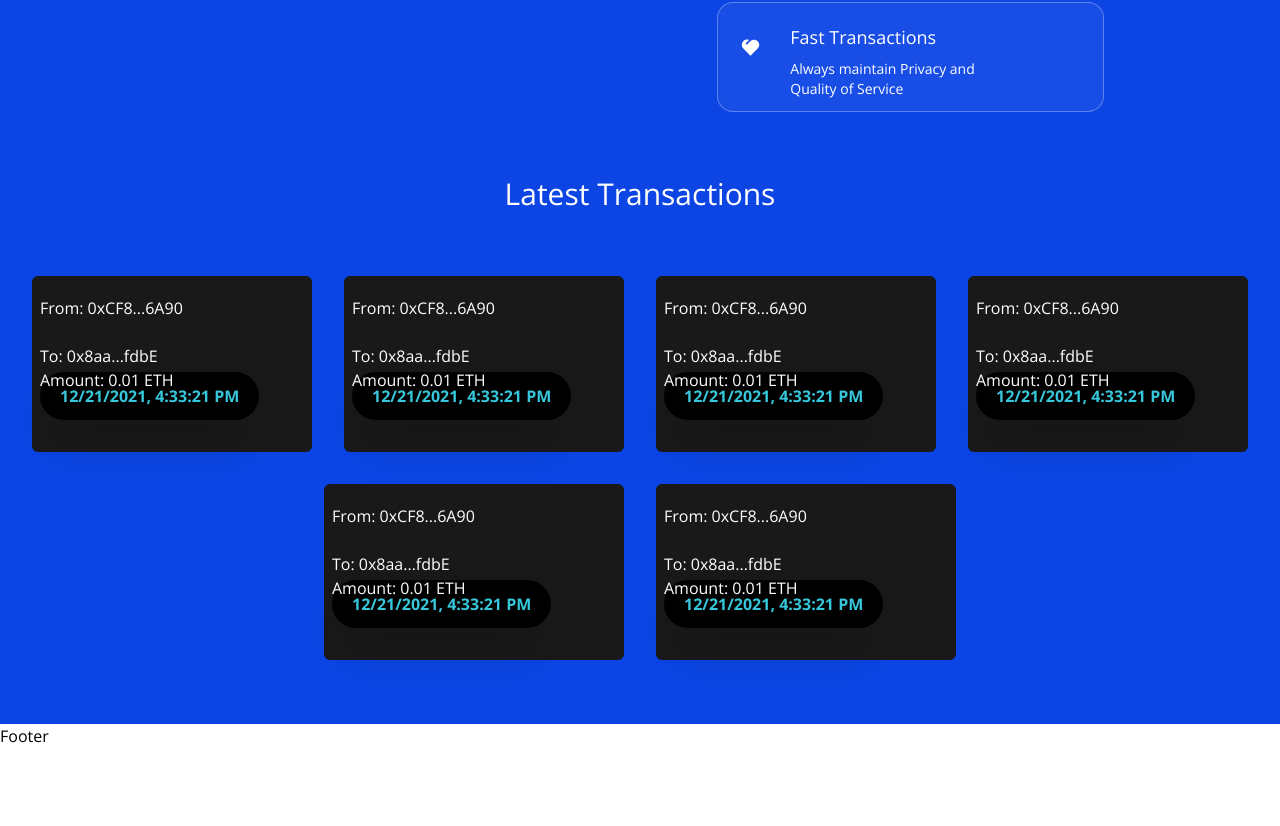
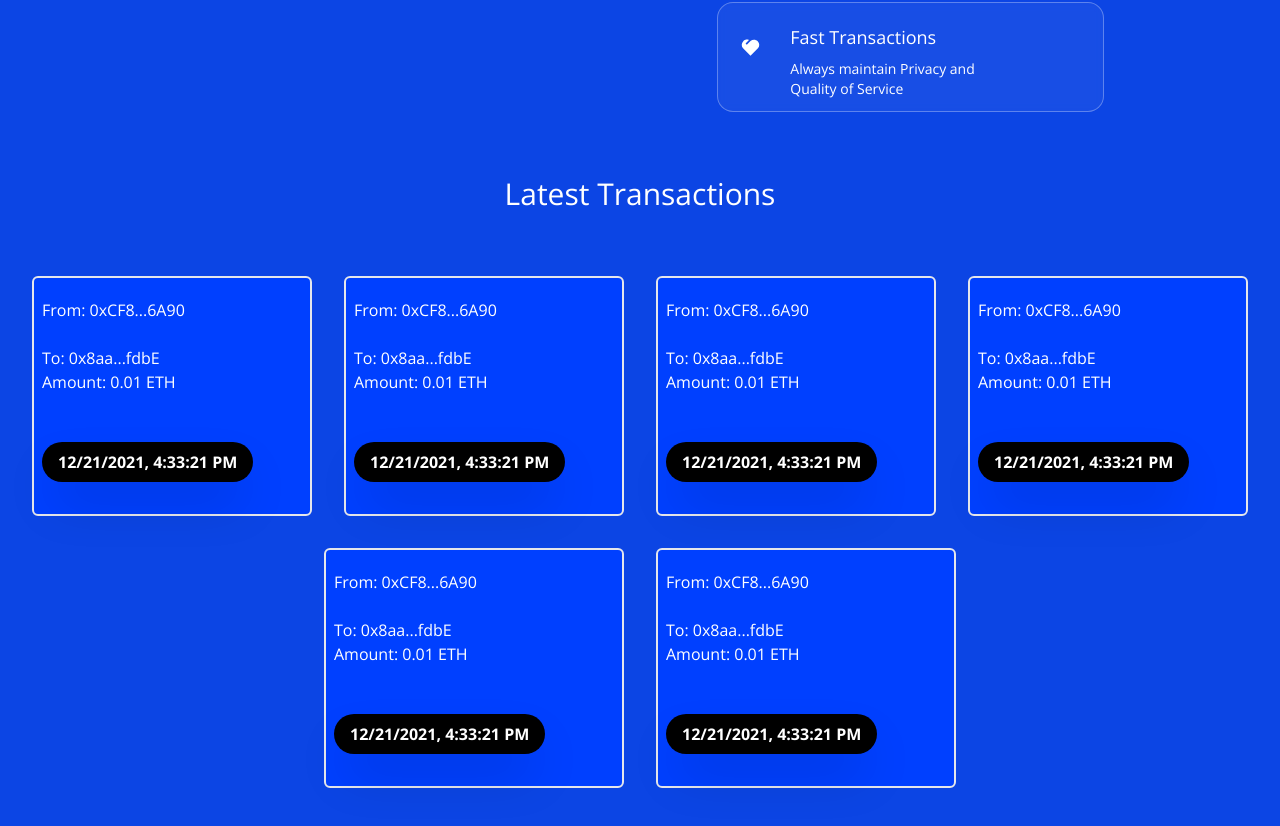
Before and after one commit to zairefrazier/Credit-DApp, a React (Vite) app in the folder client/: page / in a window 1280 px wide. Shown: the part 966-1792 px from the top of the page. Before the commit the page ends 1714 px from the top, so only its background shows below. Built offline with nearby package versions, Linux system fonts and the light colour scheme.

Commit message:
Constructing Footer

```diff
--- a/client/src/components/Footer.jsx
+++ b/client/src/components/Footer.jsx
@@ -1,8 +1,10 @@
+import logo from '../../images/logo.png'
+
 const Footer = () => {
     return (
-        <h1>
-            Footer
-        </h1>
+        <div className='w-full flex md:justify-center justify-between item-center flex-col p-4 gradient-bg-transactions'>
+
+        </div>
     );
 }
 export default Footer;
--- a/client/src/components/Transactions.jsx
+++ b/client/src/components/Transactions.jsx
@@ -10,16 +10,16 @@ import { shortenAdd } from "../utils/shortenAdd";
 
 const TransactionCard = ({ addressTo, addressFrom, timestamp,message,keyword, amount, url}) => {
     return (
-        <div className="bg-[#181918] m-4 flex-1  2xl:min-w-[450px] 2xl:max-w-[500px] sm:min-w-[270px] sm:max-w-[300px] flex-col rounded-md hover:shadow-2xl">
+        <div className="bg-[#0040ff] m-4 flex-1  2xl:min-w-[450px] 2xl:max-w-[500px] sm:min-w-[270px] sm:max-w-[300px] flex-col rounded-md hover:shadow-2xl border-2 border-grey">
             <div className="flex flex-col items-center w-full mt-3">
             <div className="w-full mb-6 p-2">
                 <a href={"https://goerli.etherscan.io/address/"+ addressFrom} target="_blank" rel="noopener noreferrer">
-                    <p className="text-white  text-base">From: {shortenAdd(addressFrom)} </p>
+                    <p className="text-white  text-base hover:text-red-400">From: {shortenAdd(addressFrom)} </p>
                 </a>
                 <br>
                 </br>
                 <a href={"https://goerli.etherscan.io/address/"+ addressTo} target="_blank" rel="noopener noreferrer">
-                    <p className="text-white text-base"> To: {shortenAdd(addressTo)} </p>
+                    <p className="text-white text-base hover:text-red-400"> To: {shortenAdd(addressTo)} </p>
                 </a>
                 <p className="text-white text-base">Amount: {amount} ETH</p>
                 {message && (
@@ -29,9 +29,12 @@ const TransactionCard = ({ addressTo, addressFrom, timestamp,message,keyword, am
                     </p></>
                 )}
 
-
-                <div className="bg-black p-3 px-5 w-max rounded-3xl -mt-5 shadow-2xl">
-                    <p className="text-[#37c7da] font-bold"> {timestamp}</p>
+                    <br>
+                    </br>
+                    <br>
+                    </br>
+                <div className="bg-black p-2 px-4 w-max rounded-3xl shadow-2xl">
+                    <p className="text-white font-bold"> {timestamp}</p>
                 </div>
             </div>
             </div>
```
